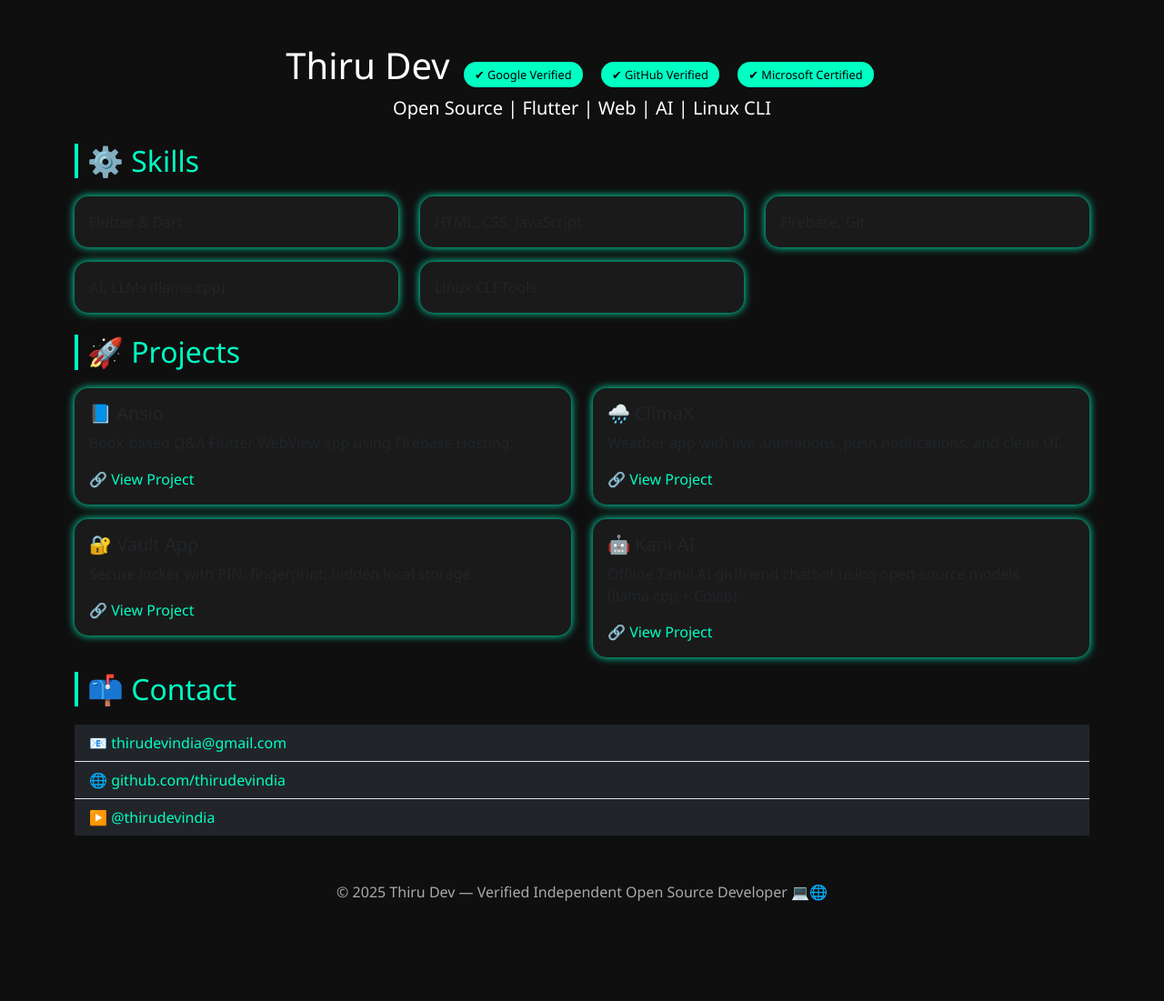
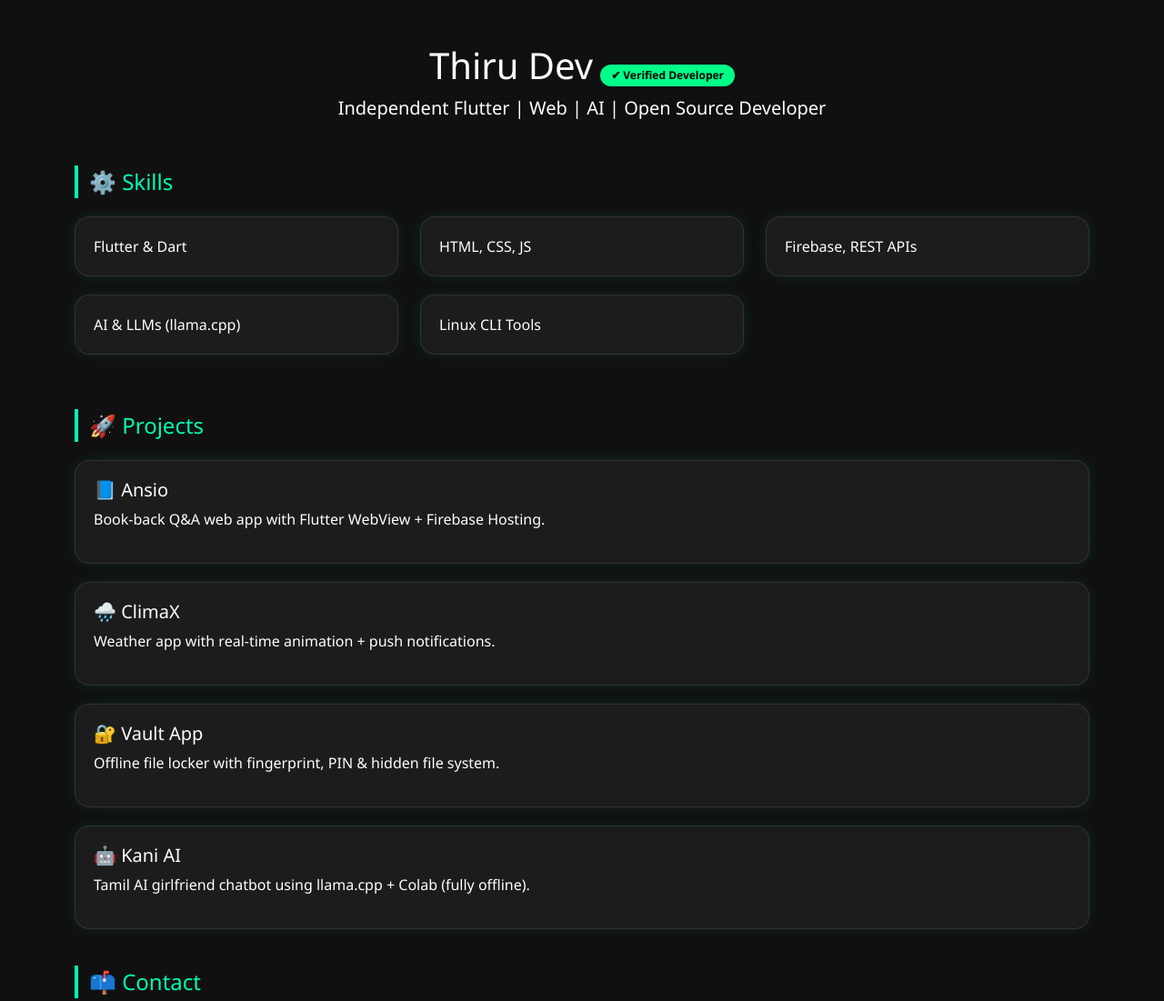
Before and after one commit to thirudevindia/thirudevindia.github.io, a plain HTML site: page index.html in a window 1280 px wide. Shown: the top 1101 px of the page at 91% size. Before the commit the page ends 1041 px from the top, so only its background shows below. Drawn offline with nearby package versions, Linux system fonts and the light colour scheme.

Commit message:
index.html

```diff
--- a/index.html
+++ b/index.html
@@ -3,176 +3,186 @@
 <head>
   <meta charset="UTF-8" />
   <meta name="viewport" content="width=device-width, initial-scale=1.0"/>
-  <title>Thiru Dev | Verified Independent Developer</title>
+  <title>Thiru Dev | Verified Developer</title>
 
   <!-- Bootstrap 5 -->
-  <link href="https://cdn.jsdelivr.net/npm/bootstrap@5.3.3/dist/css/bootstrap.min.css" rel="stylesheet" />
-  <!-- Animate.css -->
-  <link href="https://cdnjs.cloudflare.com/ajax/libs/animate.css/4.1.1/animate.min.css" rel="stylesheet"/>
+  <link href="https://cdn.jsdelivr.net/npm/bootstrap@5.3.3/dist/css/bootstrap.min.css" rel="stylesheet"/>
   <style>
     body {
+      margin: 0;
+      background: #101010;
+      color: #fff;
       font-family: 'Segoe UI', sans-serif;
-      margin: 0;
-      background: #0f0f0f;
-      color: #fff;
+      overflow-x: hidden;
     }
+
+    /* Loader styles */
     .loader-screen {
       position: fixed;
       width: 100%;
-      height: 100%;
-      background: #0f0f0f;
+      height: 100vh;
+      background: #101010;
       display: flex;
       align-items: center;
       justify-content: center;
       z-index: 9999;
       flex-direction: column;
     }
-    .loader-circle {
-      border: 8px solid #444;
+
+    .loader-ring {
+      width: 160px;
+      height: 160px;
+      border-radius: 50%;
+      border: 8px solid rgba(0, 255, 120, 0.2);
       border-top: 8px solid #00ff88;
-      border-radius: 50%;
-      width: 150px;
-      height: 150px;
       animation: spin 2s linear infinite;
       display: flex;
       align-items: center;
       justify-content: center;
     }
-    .loader-circle img {
-      width: 90px;
-      height: 90px;
+
+    .loader-ring img {
+      width: 100px;
+      height: 100px;
+      object-fit: cover;
       border-radius: 50%;
-      object-fit: cover;
       border: 3px solid #fff;
     }
+
     @keyframes spin {
       0% { transform: rotate(0deg); }
       100% { transform: rotate(360deg); }
     }
+
     #main-content {
       display: none;
+      animation: fadeIn 1.5s ease-in-out;
     }
-    h2 {
-      color: #00ffc3;
-      border-left: 4px solid #00ffc3;
-      padding-left: 10px;
+
+    @keyframes fadeIn {
+      from { opacity: 0; transform: translateY(30px); }
+      to { opacity: 1; transform: translateY(0); }
+    }
+
+    .section-title {
+      color: #00ffb3;
+      font-size: 1.5rem;
+      border-left: 4px solid #00ffb3;
+      padding-left: 12px;
+      margin-top: 40px;
       margin-bottom: 20px;
     }
-    .badge-custom {
-      background-color: #00ffc3;
+
+    .glass-card {
+      background: rgba(255, 255, 255, 0.05);
+      border: 1px solid rgba(255, 255, 255, 0.1);
+      border-radius: 16px;
+      backdrop-filter: blur(10px);
+      padding: 20px;
+      margin-bottom: 20px;
+      box-shadow: 0 0 15px rgba(0, 255, 120, 0.1);
+      transition: all 0.3s ease;
+    }
+
+    .glass-card:hover {
+      box-shadow: 0 0 20px rgba(0, 255, 120, 0.3);
+      transform: translateY(-3px);
+    }
+
+    .verified-badge {
+      display: inline-block;
+      background: #00ff88;
       color: #000;
-      margin: 0 5px;
+      font-weight: 600;
+      font-size: 0.75rem;
+      padding: 5px 12px;
       border-radius: 20px;
-      padding: 5px 12px;
-      font-size: 0.8rem;
+      margin-left: 8px;
     }
-    .card-custom {
-      background: #1a1a1a;
-      border: none;
-      border-radius: 15px;
-      box-shadow: 0 0 10px #00ffc3;
-      transition: transform 0.3s;
-    }
-    .card-custom:hover {
-      transform: translateY(-5px);
-    }
+
     a {
-      color: #00ffc3;
+      color: #00ffb3;
       text-decoration: none;
     }
+
+    a:hover {
+      text-decoration: underline;
+    }
+
     footer {
       text-align: center;
+      font-size: 0.85rem;
+      margin-top: 40px;
       color: #aaa;
-      margin-top: 50px;
     }
   </style>
 </head>
 <body>
 
-<!-- Loader Screen -->
+<!-- UPI-style Loader -->
 <div class="loader-screen" id="loader">
-  <div class="loader-circle">
-    <img src="https://avatars.githubusercontent.com/u/151194150?v=4" alt="Thiru" />
+  <div class="loader-ring">
+    <img src="https://avatars.githubusercontent.com/u/151194150?v=4" alt="Thiru">
   </div>
-  <p style="margin-top: 20px;">Loading your developer portfolio...</p>
 </div>
 
 <!-- Main Portfolio -->
-<div id="main-content" class="container py-5 animate__animated animate__fadeIn">
+<div id="main-content" class="container py-5">
 
-  <div class="text-center mb-4">
-    <h1>Thiru Dev
-      <span class="badge-custom">✔ Google Verified</span>
-      <span class="badge-custom">✔ GitHub Verified</span>
-      <span class="badge-custom">✔ Microsoft Certified</span>
-    </h1>
-    <p class="lead">Open Source | Flutter | Web | AI | Linux CLI</p>
+  <div class="text-center mb-5">
+    <h1>Thiru Dev<span class="verified-badge">✔ Verified Developer</span></h1>
+    <p class="lead">Independent Flutter | Web | AI | Open Source Developer</p>
   </div>
 
   <!-- Skills -->
-  <h2>⚙️ Skills</h2>
-  <div class="row mb-4">
-    <div class="col-md-4"><div class="card card-custom p-3">Flutter & Dart</div></div>
-    <div class="col-md-4"><div class="card card-custom p-3">HTML, CSS, JavaScript</div></div>
-    <div class="col-md-4"><div class="card card-custom p-3">Firebase, Git</div></div>
-    <div class="col-md-4"><div class="card card-custom p-3 mt-3">AI, LLMs (llama.cpp)</div></div>
-    <div class="col-md-4"><div class="card card-custom p-3 mt-3">Linux CLI Tools</div></div>
+  <div class="section-title">⚙️ Skills</div>
+  <div class="row">
+    <div class="col-md-4"><div class="glass-card">Flutter & Dart</div></div>
+    <div class="col-md-4"><div class="glass-card">HTML, CSS, JS</div></div>
+    <div class="col-md-4"><div class="glass-card">Firebase, REST APIs</div></div>
+    <div class="col-md-4"><div class="glass-card">AI & LLMs (llama.cpp)</div></div>
+    <div class="col-md-4"><div class="glass-card">Linux CLI Tools</div></div>
   </div>
 
   <!-- Projects -->
-  <h2>🚀 Projects</h2>
-  <div class="row">
-    <div class="col-md-6 mb-3">
-      <div class="card card-custom p-3">
-        <h5>📘 Ansio</h5>
-        <p>Book-based Q&A Flutter WebView app using Firebase Hosting.</p>
-        <a href="#">🔗 View Project</a>
-      </div>
-    </div>
-    <div class="col-md-6 mb-3">
-      <div class="card card-custom p-3">
-        <h5>🌧️ ClimaX</h5>
-        <p>Weather app with live animations, push notifications, and clean UI.</p>
-        <a href="#">🔗 View Project</a>
-      </div>
-    </div>
-    <div class="col-md-6 mb-3">
-      <div class="card card-custom p-3">
-        <h5>🔐 Vault App</h5>
-        <p>Secure locker with PIN, fingerprint, hidden local storage.</p>
-        <a href="#">🔗 View Project</a>
-      </div>
-    </div>
-    <div class="col-md-6 mb-3">
-      <div class="card card-custom p-3">
-        <h5>🤖 Kani AI</h5>
-        <p>Offline Tamil AI girlfriend chatbot using open-source models (llama.cpp + Colab).</p>
-        <a href="#">🔗 View Project</a>
-      </div>
-    </div>
+  <div class="section-title">🚀 Projects</div>
+  <div class="glass-card">
+    <h5>📘 Ansio</h5>
+    <p>Book-back Q&A web app with Flutter WebView + Firebase Hosting.</p>
+  </div>
+  <div class="glass-card">
+    <h5>🌧️ ClimaX</h5>
+    <p>Weather app with real-time animation + push notifications.</p>
+  </div>
+  <div class="glass-card">
+    <h5>🔐 Vault App</h5>
+    <p>Offline file locker with fingerprint, PIN & hidden file system.</p>
+  </div>
+  <div class="glass-card">
+    <h5>🤖 Kani AI</h5>
+    <p>Tamil AI girlfriend chatbot using llama.cpp + Colab (fully offline).</p>
   </div>
 
   <!-- Contact -->
-  <h2>📫 Contact</h2>
-  <ul class="list-group list-group-flush mb-4">
-    <li class="list-group-item bg-dark text-light">📧 <a href="mailto:thirudevindia@gmail.com">thirudevindia@gmail.com</a></li>
-    <li class="list-group-item bg-dark text-light">🌐 <a href="https://github.com/thirudevindia" target="_blank">github.com/thirudevindia</a></li>
-    <li class="list-group-item bg-dark text-light">▶️ <a href="https://youtube.com/@thirudevindia" target="_blank">@thirudevindia</a></li>
-  </ul>
+  <div class="section-title">📫 Contact</div>
+  <div class="glass-card">
+    <p>📧 <a href="mailto:thirudevindia@gmail.com">thirudevindia@gmail.com</a></p>
+    <p>🌐 <a href="https://github.com/thirudevindia" target="_blank">github.com/thirudevindia</a></p>
+    <p>▶️ <a href="https://youtube.com/@thirudevindia" target="_blank">@thirudevindia</a></p>
+  </div>
 
   <footer>
-    &copy; 2025 Thiru Dev — Verified Independent Open Source Developer 💻🌐
+    &copy; 2025 Thiru Dev — GPay-inspired Independent Developer Portfolio 💚
   </footer>
-
 </div>
 
-<!-- JS to control loading -->
+<!-- JavaScript to control loading -->
 <script>
   window.addEventListener("load", () => {
     setTimeout(() => {
       document.getElementById("loader").style.display = "none";
       document.getElementById("main-content").style.display = "block";
-    }, 2000); // 2 seconds loader
+    }, 2000); // wait 2 seconds before showing main content
   });
 </script>
 </body>
```
